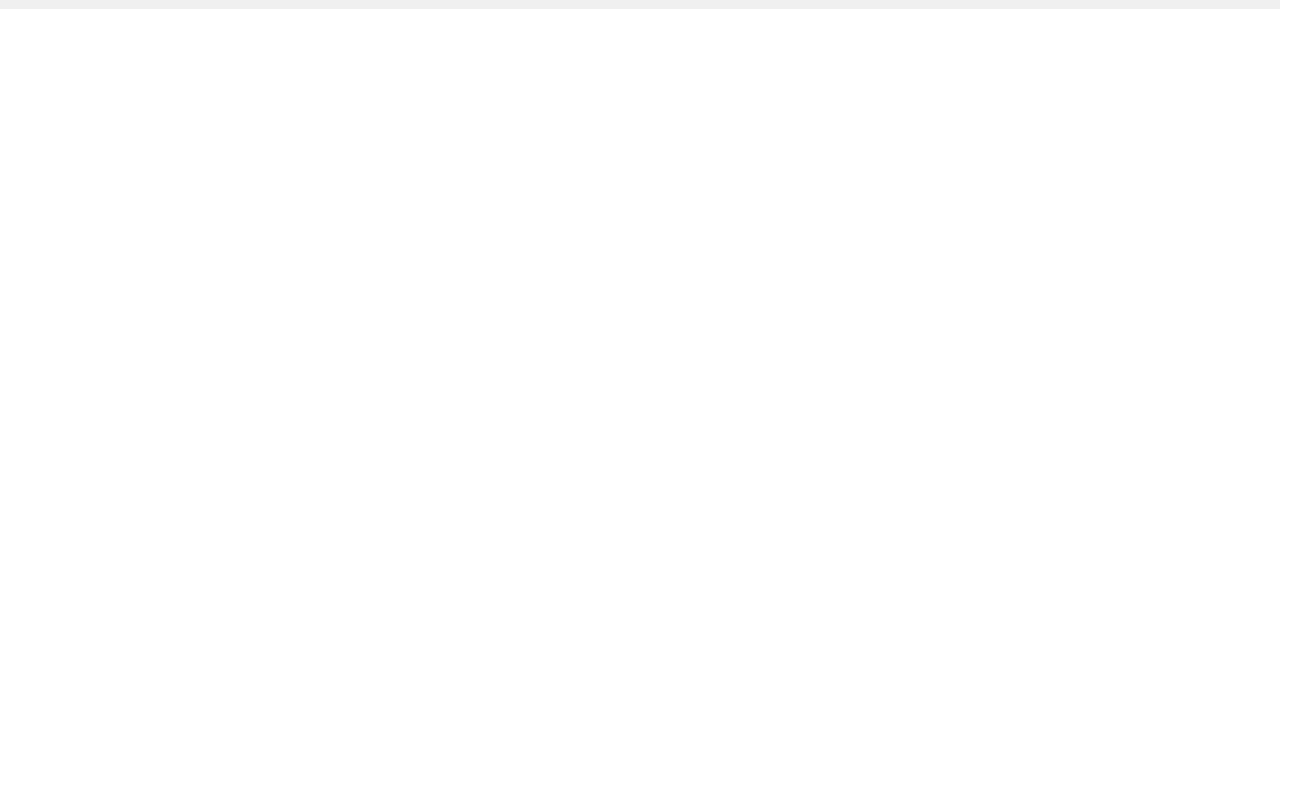
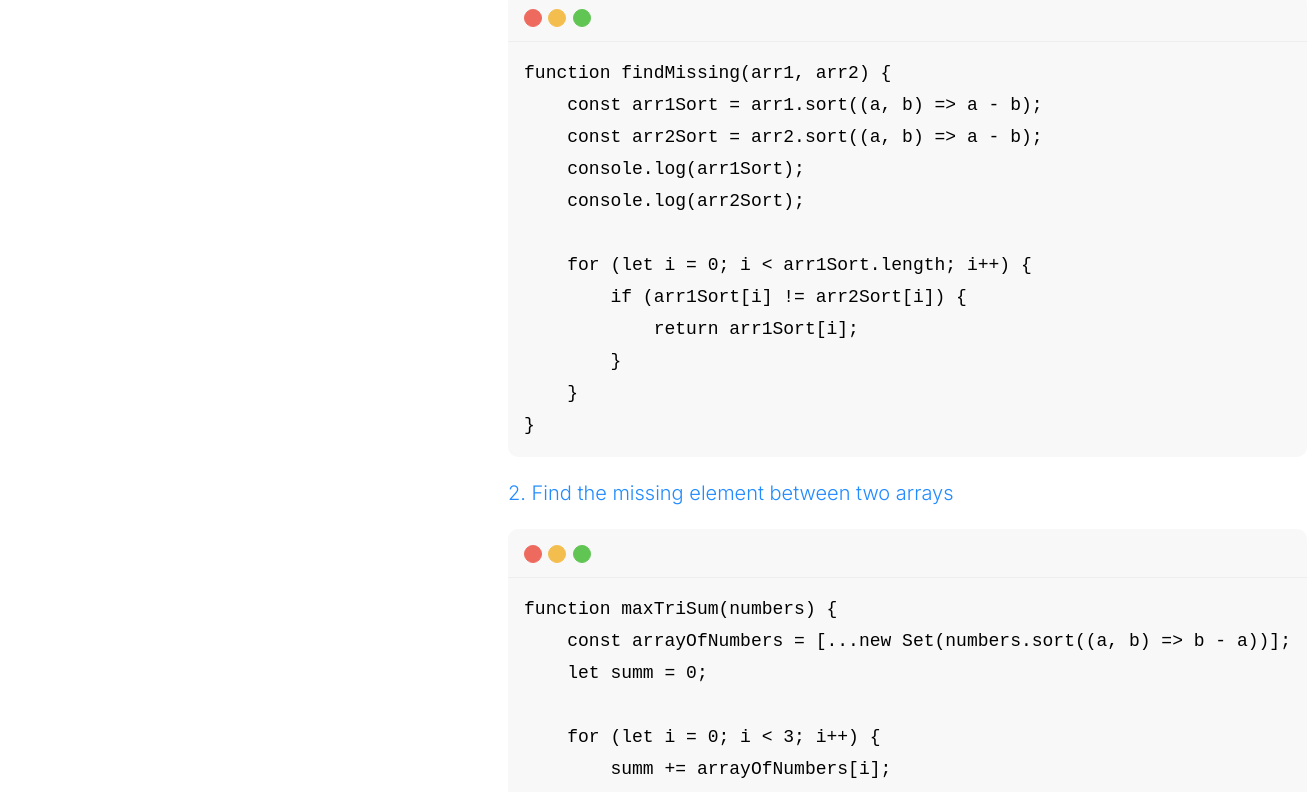
Before and after one commit to anmeshkov/rsschool-cv--from-11.11.2023, a plain HTML site: page index.html in a window 1280 px wide. Shown: the part 1580-2372 px from the top of the page, 1307 px wide, since content can reach past the window. Before the commit the page ends 1589 px from the top, so only its background shows below. Drawn offline with Linux system fonts and the light colour scheme.

Commit message:
feat: add code section

```diff
--- a/index.html
+++ b/index.html
@@ -103,9 +103,10 @@
             of&nbsp;experience as&nbsp;a&nbsp;Technical Support Specialist.
 
             The year 2022 was dedicated to&nbsp;learning Javascript, HTML, CSS. And now I&nbsp;am looking for
-            a&nbsp;team in&nbsp;which&nbsp;I could apply the acquired skills
-
-            About&nbsp;me: love sports and technology.</p>
+            a&nbsp;team in&nbsp;which&nbsp;I could apply the acquired skills.
+            <br>
+            About&nbsp;me: love sports and technology.
+          </p>
         </section>
         <!-- /about -->
 
@@ -119,17 +120,86 @@
           </ul>
           <p>Professional development, courses:</p>
           <ul class="education__list">
-            <li class="education__item"><span>Udemy</span>JavaScript from scratch - Language basics and practice for beginners</li>
+            <li class="education__item"><span>The Rolling Scopes</span>JS / FRONT-END. STAGE 0 (in progress)</li>
+            <li class="education__item"><span>Udemy</span>JavaScript from scratch - Language basics and practice for
+              beginners</li>
             <li class="education__item"><span>Hexlet</span>Command Line Basics</li>
             <li class="education__item"><span>Training Center "Slurm"</span>Basic administration of Linux servers</li>
             <li class="education__item"><span>Netology</span>Basics of site layout</li>
             <li class="education__item"><span>CodeBasics</span>JavaScript Course: Learning JS </li>
             <li class="education__item"><span>CodeBasics</span>HTML course: html layout training</li>
             <li class="education__item"><span>CodeBasics</span>CSS Course: Online training</li>
-            <li class="education__item"><span>Programming Academy “ProfIT”</span>The course “PHP: Introduction to the profession”	</li>
+            <li class="education__item"><span>Programming Academy “ProfIT”</span>The course “PHP: Introduction to the
+              profession” </li>
           </ul>
         </section>
         <!-- /education -->
+
+        <!-- code -->
+        <section class="code">
+          <h4 class="section__title">Code examples</h4>
+          <!-- code-item -->
+          <p class="code__text"><a href="https://www.codewars.com/kata/5a5915b8d39ec5aa18000030" target="_blank"
+              rel="noopener noreferrer">1. Find the missing element between two arrays</a></p>
+          <pre class="code__pre">
+<code class="code__wrapper">function findMissing(arr1, arr2) {
+    const arr1Sort = arr1.sort((a, b) => a - b);
+    const arr2Sort = arr2.sort((a, b) => a - b);
+    console.log(arr1Sort);
+    console.log(arr2Sort);
+
+    for (let i = 0; i < arr1Sort.length; i++) {
+        if (arr1Sort[i] != arr2Sort[i]) {
+            return arr1Sort[i];
+        }
+    }
+}</code></pre>
+          <!-- /code-item -->
+
+          <!-- code-item -->
+          <p class="code__text"><a href="https://www.codewars.com/kata/5a5915b8d39ec5aa18000030" target="_blank"
+              rel="noopener noreferrer">2. Find the missing element between two arrays</a></p>
+          <pre class="code__pre">
+<code class="code__wrapper">function maxTriSum(numbers) {
+    const arrayOfNumbers = [...new Set(numbers.sort((a, b) => b - a))];
+    let summ = 0;
+
+    for (let i = 0; i < 3; i++) {
+        summ += arrayOfNumbers[i];
+    }
+
+    return summ;
+}</code></pre>
+          <!-- /code-item -->
+        </section>
+        <!-- /code -->
+
+        <!-- projects -->
+        <section class="projects">
+          <h4 class="section__title">Projects</h4>
+          <ul class="list projects__list">
+            <li class="list__item"><a class="list__link" href="https://github.com/anmeshkov/shelter-html-theme"
+                target="_blank" rel="noopener noreferrer" title="Shelter">Shelter</a></li>
+            <li class="list__item"><a class="list__link" href="https://github.com/anmeshkov/virtual-keyboard"
+                target="_blank" rel="noopener noreferrer" title="Virtual Keyboard">Virtual Keyboard</a></li>
+            <li class="list__item"><a class="list__link" href="https://github.com/anmeshkov/cssBayan" target="_blank"
+                rel="noopener noreferrer" title="cssBayan">cssBayan</a></li>
+            <li class="list__item"><a class="list__link" href="https://github.com/anmeshkov/NOEMI_Modern"
+                target="_blank" rel="noopener noreferrer" title="NOEMI Modern">NOEMI Modern</a></li>
+            <li class="list__item"><a class="list__link" href="https://github.com/anmeshkov/habbit-app" target="_blank"
+                rel="noopener noreferrer" title="Habbit App">Habbit App</a></li>
+            <li class="list__item"><a class="list__link" href="https://github.com/anmeshkov/chessboard-js"
+                target="_blank" rel="noopener noreferrer" title="JavaScript Chessboard">JavaScript Chessboard</a></li>
+            <li class="list__item"><a class="list__link" href="https://github.com/anmeshkov/landwind-landing-page"
+                target="_blank" rel="noopener noreferrer" title="Landwind Landing Page">Landwind Landing Page</a></li>
+            <li class="list__item"><a class="list__link" href="https://github.com/anmeshkov/freelancer-landing-page"
+                target="_blank" rel="noopener noreferrer" title="Freelancer Landing Page">Freelancer Landing Page</a>
+            </li>
+            <li class="list__item"><a class="list__link" href="https://github.com/anmeshkov/alivio-landing-page"
+                target="_blank" rel="noopener noreferrer" title="Alivio Landing Page">Alivio Landing Page</a></li>
+          </ul>
+        </section>
+        <!-- /projects -->
       </div>
     </div>
   </main>
@@ -140,7 +210,7 @@
     <div class="container grid-2-column">
       <div class="left-column">
         <div class="copytext">
-          <p>@Andrew Meshkov 2023</p>
+          <p>© 2023 Andrew Meshkov</p>
           <p><a href="https://github.com/anmeshkov" target="_blank" rel="noopener noreferrer">Github.com</a></p>
         </div>
       </div>
--- a/scss/abstracts/_variables.scss
+++ b/scss/abstracts/_variables.scss
@@ -7,7 +7,8 @@ $font-main: 'Inter', sans-serif;
 $font-size-main: 20px;
 
 // colors
+$color-code: #f8f8f8;
 $color-main: #000000;
-$color-second: #CCCCCC;
+$color-second: #D8DEE4;
 $color-links: #218bff;
-$color-footer: #f0f0f0;
+$color-footer: #f8f8f8;
--- a/scss/base/_typography.scss
+++ b/scss/base/_typography.scss
@@ -36,8 +36,22 @@ h4 {
 a {
   color: $color-links;
   text-decoration: none;
+  position: relative;
+
+  &::after {
+    content: '';
+    display: block;
+    width: 100%;
+    height: 2px;
+    position: absolute;
+    bottom: -5px;
+    right: 0;
+    background: $color-links;
+    opacity: 0;
+    transition: 0.2s;
+  }
 }
 
-a:hover {
-  text-decoration: underline;
+a:hover::after {
+  opacity: 1;
 }
--- /dev/null
+++ b/scss/layout/_code.scss
@@ -0,0 +1,74 @@
+/* Code
+   ========================================================================== */
+
+.code {
+
+  // .code__text
+  &__text {}
+
+  // .code__pre
+  &__pre {
+    border-radius: 10px;
+    padding: 64px 16px 16px 16px;
+    background: $color-code;
+  }
+
+  // .code__wrapper
+  &__wrapper {
+    font-size: 18px;
+  }
+}
+
+// window button
+.code__pre {
+  position: relative;
+
+  &::before,
+  &::after {
+    content: '';
+    display: block;
+    width: 16px;
+    height: 16px;
+    border-radius: 50%;
+    position: absolute;
+    top: 16px;
+  }
+
+  &::before {
+    border: 1px solid #ee6a5e;
+    background-color: #ee6a5e;
+    left: 16px;
+  }
+
+  &::after {
+    border: 1px solid #f4be4f;
+    background-color: #f4be4f;
+    left: 40px;
+  }
+}
+
+.code__wrapper {
+  &::before {
+    content: '';
+    display: block;
+    width: 16px;
+    height: 16px;
+    border-radius: 50%;
+    position: absolute;
+    top: 16px;
+    left: 65px;
+    border: 1px solid #61c554;
+    background-color: #61c554;
+  }
+
+  &::after {
+    content: '';
+    position: absolute;
+    top: 48px;
+    left: 0;
+    right: 0;
+    width: 100%;
+    height: 1px;
+    background-color: #eee;
+  }
+}
--- a/scss/main.scss
+++ b/scss/main.scss
@@ -9,4 +9,5 @@
 @import './layout/avatar';
 @import './layout/resume';
 @import './layout/education';
+@import './layout/code';
 @import './layout/footer';
```
Also changed, not shown: css/main.css, 1 other file.
